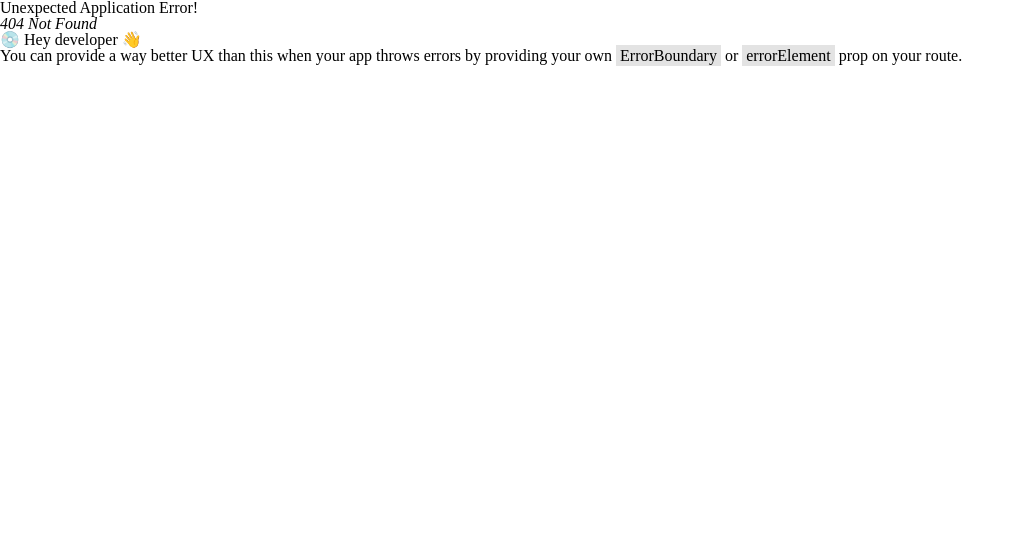
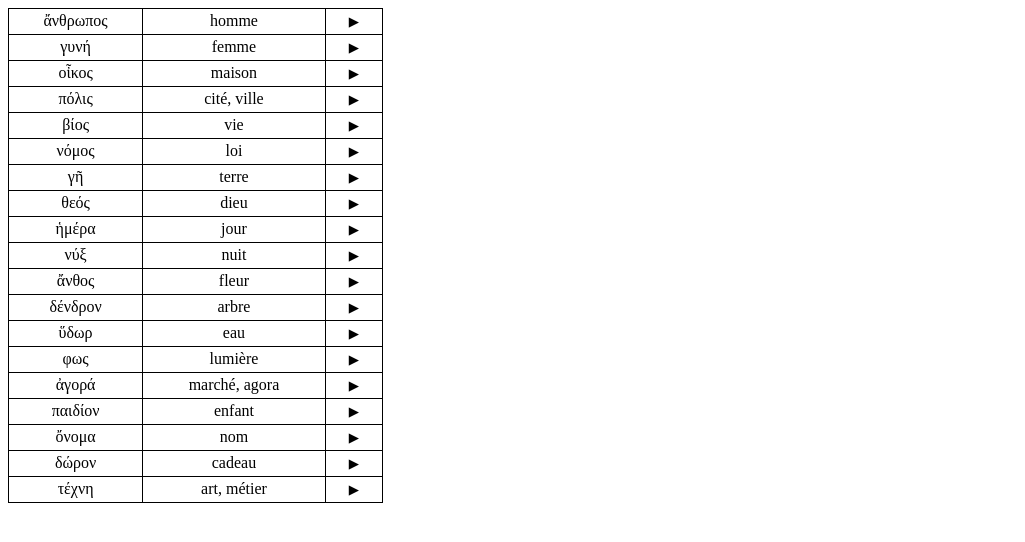
Before and after one commit to LDVerdier/alpha-beta, a React (Vite) app in the folder frontend/: page /mots in a window 1280 px wide. Before the commit this address had no page. Shown: the top 542 px of the page, without its empty margins (0-1025 px from the left). Built offline with nearby package versions, Linux system fonts and the light colour scheme.

Commit message:
feat: add words

```diff
--- a/frontend/src/Alphabets/InteractiveAlphabet.tsx
+++ b/frontend/src/Alphabets/InteractiveAlphabet.tsx
@@ -3,8 +3,8 @@ import { Link } from 'react-router-dom';
 import styled from 'styled-components';
 
 import { GREEK_LETTERS } from './GreekLetters';
-import { Cell } from './Table';
-import { StyledTable } from './Table';
+import { Cell } from '../views/Table';
+import { StyledTable } from '../views/Table';
 
 const StyledFlippableCell = styled(Cell)`
   cursor: pointer;
--- a/frontend/src/Alphabets/StaticAlphabet.tsx
+++ b/frontend/src/Alphabets/StaticAlphabet.tsx
@@ -1,7 +1,7 @@
 import { Link } from 'react-router-dom';
 
 import { GREEK_LETTERS } from './GreekLetters';
-import { Cell, StyledTable } from './Table';
+import { Cell, StyledTable } from '../views/Table';
 
 const StaticAlphabet = () => {
   return (
--- a/frontend/src/App.tsx
+++ b/frontend/src/App.tsx
@@ -2,6 +2,7 @@ import { createBrowserRouter, RouterProvider } from 'react-router-dom';
 
 import { InteractiveAlphabetContainer } from './Alphabets/InteractiveAlphabet';
 import { StaticAlphabetContainer } from './Alphabets/StaticAlphabet';
+import { Words } from './Words/Words';
 
 const router = createBrowserRouter([
   {
@@ -12,6 +13,10 @@ const router = createBrowserRouter([
     path: '/exercice',
     element: <InteractiveAlphabetContainer />,
   },
+  {
+    path: '/mots',
+    element: <Words />,
+  },
 ]);
 
 function App() {
--- /dev/null
+++ b/frontend/src/Words/Words.tsx
@@ -0,0 +1,43 @@
+import styled from 'styled-components';
+
+import { Cell, StyledTable } from '../views/Table';
+import { GREEK_WORDS, GreekWord } from './data';
+
+const StyledPlayButton = styled.button`
+  background-color: transparent;
+  border: none;
+  cursor: pointer;
+`;
+
+const PlayButton = ({ pronunciation }: { pronunciation: string }) => {
+  const pronounce = () => {
+    const utterance = new SpeechSynthesisUtterance(pronunciation);
+    speechSynthesis.speak(utterance);
+  };
+
+  return <StyledPlayButton onClick={pronounce}>{'\u25B6'}</StyledPlayButton>;
+};
+
+const Word = ({ word }: { word: GreekWord }) => {
+  return (
+    <tr>
+      <Cell>{word.spelling}</Cell>
+      <Cell>{word.translation}</Cell>
+      <Cell>
+        <PlayButton pronunciation={word.pronunciation} />
+      </Cell>
+    </tr>
+  );
+};
+
+export const Words = () => {
+  return (
+    <StyledTable>
+      <tbody>
+        {GREEK_WORDS.map((greekWord) => {
+          return <Word key={greekWord.spelling} word={greekWord} />;
+        })}
+      </tbody>
+    </StyledTable>
+  );
+};
--- a/frontend/src/Words/data.tsx
+++ b/frontend/src/Words/data.tsx
@@ -1,28 +1,27 @@
-type GreekWord = {
+export type GreekWord = {
   spelling: string;
   pronunciation: string;
   translation: string;
 };
 
-const GREEK_WORDS: GreekWord[] = [
-  { spelling: 'ἄνθρωπος', pronunciation: 'ánthropos', translation: 'homme' },
-  { spelling: 'γυνή', pronunciation: 'gunē', translation: 'femme' },
-  { spelling: 'οἶκος', pronunciation: 'oikos', translation: 'maison' },
-  { spelling: 'πόλις', pronunciation: 'pólis', translation: 'cité, ville' },
-  { spelling: 'βίος', pronunciation: 'bíos', translation: 'vie' },
-  { spelling: 'νόμος', pronunciation: 'nómos', translation: 'loi' },
-  { spelling: 'γῆ', pronunciation: 'gē', translation: 'terre' },
-  { spelling: 'θεός', pronunciation: 'theós', translation: 'dieu' },
-  { spelling: 'ἡμέρα', pronunciation: 'hēméra', translation: 'jour' },
-  { spelling: 'νύξ', pronunciation: 'nýx', translation: 'nuit' },
-  { spelling: 'ἄνθος', pronunciation: 'ánthos', translation: 'fleur' },
-  { spelling: 'δένδρον', pronunciation: 'déndron', translation: 'arbre' },
-  { spelling: 'ὕδωρ', pronunciation: 'hýdōr', translation: 'eau' },
-  { spelling: 'φως', pronunciation: 'phōs', translation: 'lumière' },
+export const GREEK_WORDS: GreekWord[] = [
+  { spelling: 'ἄνθρωπος', pronunciation: "ann'troposse", translation: 'homme' },
+  { spelling: 'γυνή', pronunciation: 'gunè', translation: 'femme' },
+  { spelling: 'οἶκος', pronunciation: 'oikosse', translation: 'maison' },
+  { spelling: 'πόλις', pronunciation: 'póliss', translation: 'cité, ville' },
+  { spelling: 'βίος', pronunciation: 'bíoss', translation: 'vie' },
+  { spelling: 'νόμος', pronunciation: 'nómoss', translation: 'loi' },
+  { spelling: 'γῆ', pronunciation: 'guè', translation: 'terre' },
+  { spelling: 'θεός', pronunciation: 'theóss', translation: 'dieu' },
+  { spelling: 'ἡμέρα', pronunciation: 'hèméra', translation: 'jour' },
+  { spelling: 'νύξ', pronunciation: 'nux', translation: 'nuit' },
+  { spelling: 'ἄνθος', pronunciation: 'ánntoss', translation: 'fleur' },
+  { spelling: 'δένδρον', pronunciation: 'dénndronn', translation: 'arbre' },
+  { spelling: 'ὕδωρ', pronunciation: 'hudaur', translation: 'eau' },
+  { spelling: 'φως', pronunciation: 'phōss', translation: 'lumière' },
   { spelling: 'ἀγορά', pronunciation: 'agorá', translation: 'marché, agora' },
-  { spelling: 'παιδίον', pronunciation: 'paidíon', translation: 'enfant' },
+  { spelling: 'παιδίον', pronunciation: 'païdíonn', translation: 'enfant' },
   { spelling: 'ὄνομα', pronunciation: 'ónoma', translation: 'nom' },
-  { spelling: 'δώρον', pronunciation: 'dṓron', translation: 'cadeau' },
-  { spelling: 'ψυχή', pronunciation: 'psukhḗ', translation: 'âme' },
-  { spelling: 'τέχνη', pronunciation: 'téchnē', translation: 'art, métier' },
+  { spelling: 'δώρον', pronunciation: 'dṓronn', translation: 'cadeau' },
+  { spelling: 'τέχνη', pronunciation: 'téknè', translation: 'art, métier' },
 ];
```
Also changed, not shown: frontend/src/views/Table.tsx (renamed from frontend/src/Alphabets/Table.tsx).
